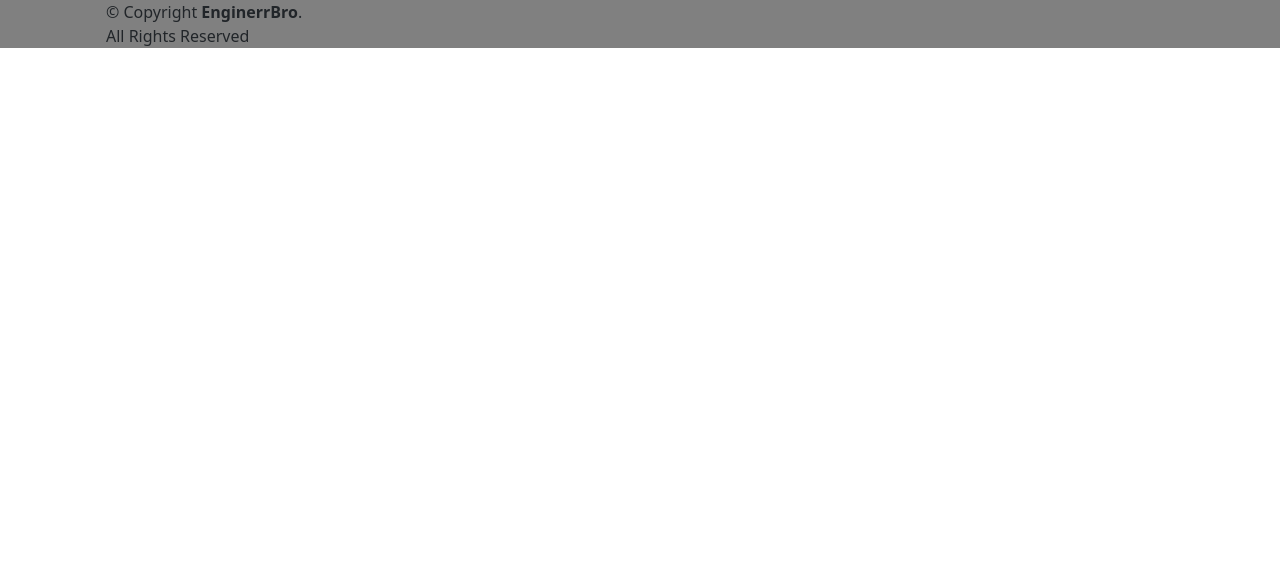
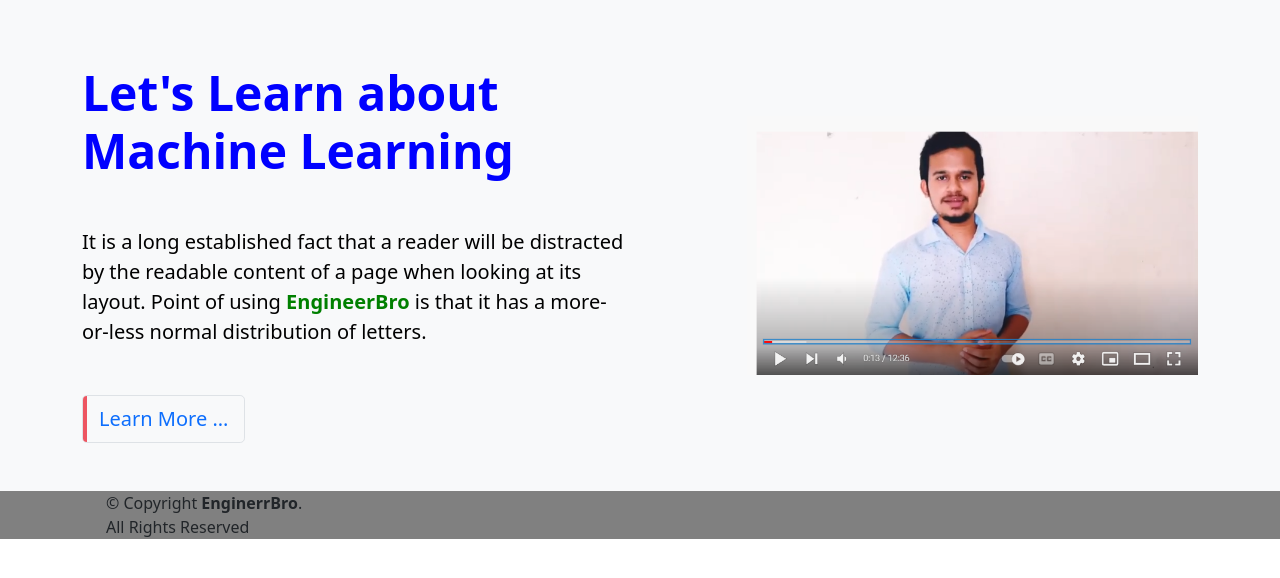
Before and after one commit to AnkitaGharde/datalogics2, a Django app: page /ML in a window 1280 px wide. Shown: the part 82-660 px from the top of the page. Run offline with Django 4.2, Linux system fonts and the light colour scheme.

Commit message:
Update ML.html

```diff
--- a/myapp/templates/myapp/ML.html
+++ b/myapp/templates/myapp/ML.html
@@ -1,6 +1,20 @@
 {% extends 'myapp/basecode/base.html' %}
 {% load static %}
 {% block content %}
-
+<!-- Hero Banner Section -->
+<section class="hero-banner bg-light py-5">
+    <div class="container">
+        <div class="row row align-items-center">
+            <div class="col-lg-5 offset-lg-1 order-lg-1">
+                <img src="{% static 'myapp/images/youtube3.PNG'%}" class="img-fluid" alt="Web Development">
+            </div>
+            <div class="col-lg-6">
+                <h1 class="mt-3"><b style="color:blue;">Let's Learn  about Machine Learning</b></h1>
+                <p class="lead text-secondary my-5"><b style="color:black;">It is a long established fact that a reader will be distracted by the readable content of a page when looking at its layout. Point of using <b style="color:green;">EngineerBro</b> is that it has a more-or-less normal distribution of letters.</b></p>
+                <a href="#" class="btn btn-outline-primary btn-lg border text-center">Learn More ...</a>
+            </div>
+        </div>
+    </div>
+</section>
 
 {% endblock content %}
```
